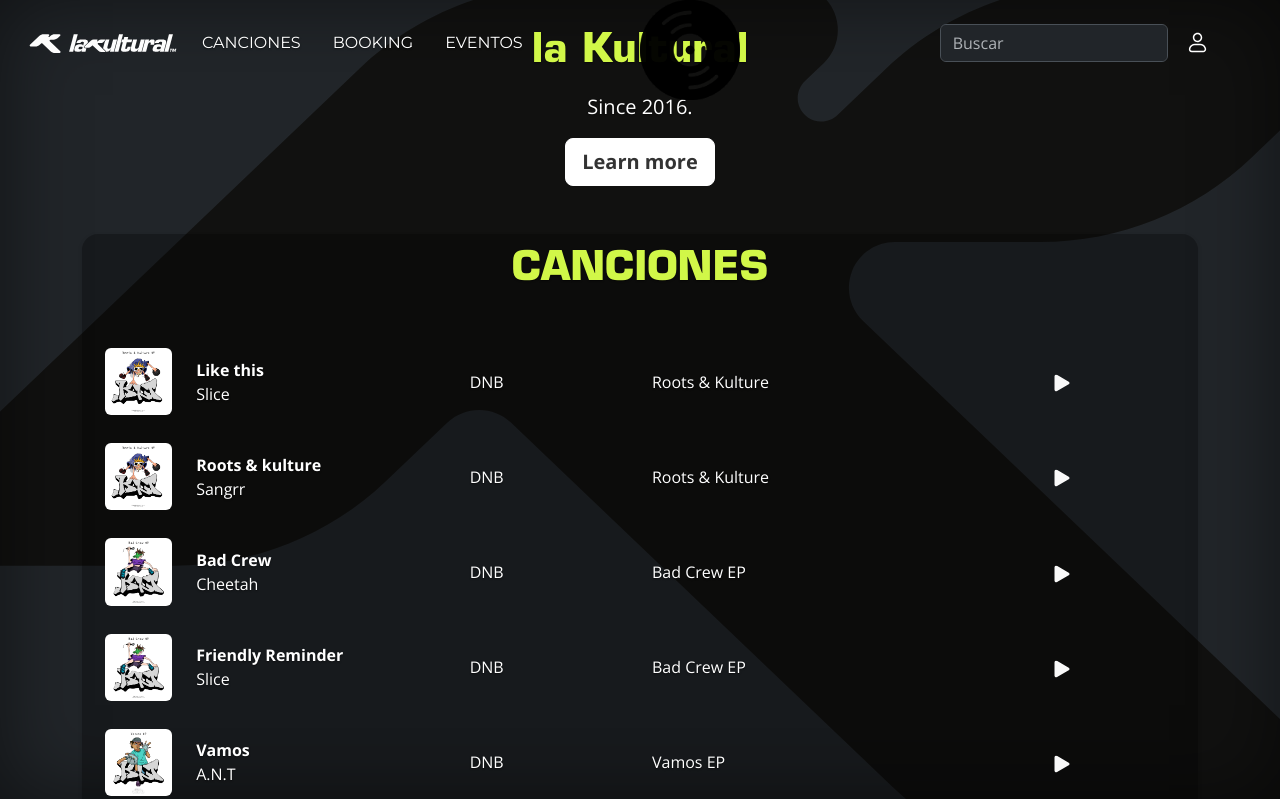
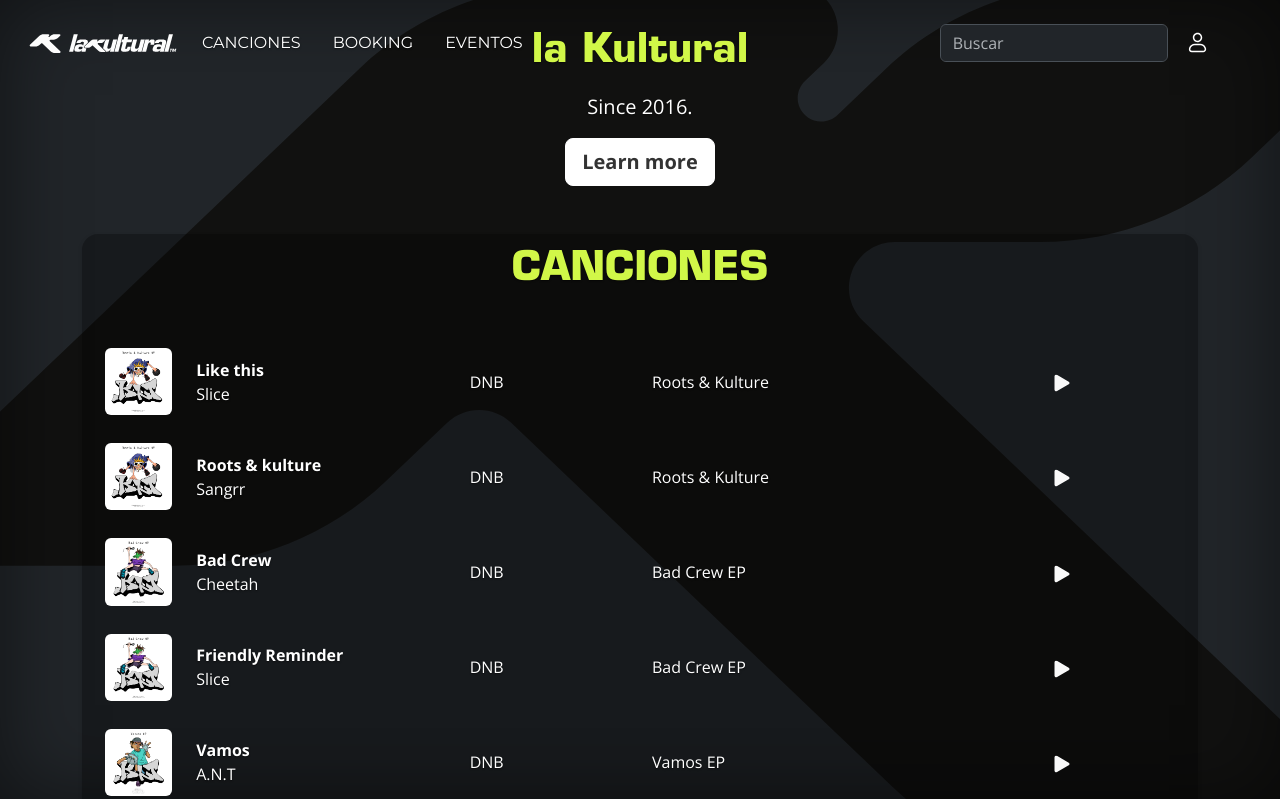
Before and after one commit to Arstac/kulturalweb, a Django app: page / in a window 1280 px wide. Shown: the top 799 px of the page. Run offline with Django 4.2, Linux system fonts and the light colour scheme; data comes from the database, SQL or seed files in the repository; data that the repository does not hold is empty; some libraries are stand-ins or nearby versions.

Commit message:
remove vynils

```diff
--- a/core/templates/core/home.html
+++ b/core/templates/core/home.html
@@ -6,11 +6,6 @@
 <!-- 'justify-content-center' centra los elementos en el eje horizontal -->
 <!-- 'align-items-center' centra los elementos en el eje vertical -->
 <div class="container justify-content-center align-items-center">
-  <div id="floating-vinyls">
-    <img src="{% static 'assets/img/vinyl.png' %}" alt="Vinyl" class="floating-vinyl"/>
-    <img src="{% static 'assets/img/vinyl.png' %}" alt="Vinyl" class="floating-vinyl"/>
-    <img src="{% static 'assets/img/vinyl.png' %}" alt="Vinyl" class="floating-vinyl"/>
-  </div>
 
   <div class="mb-5 d-none d-md-block mt-4">
     <main class="px-3 main-cover mx-auto my-auto">
```
